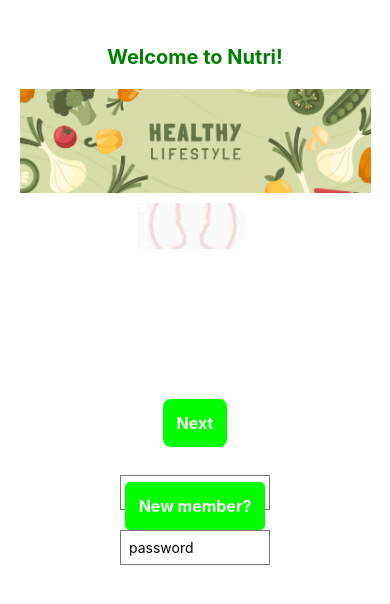
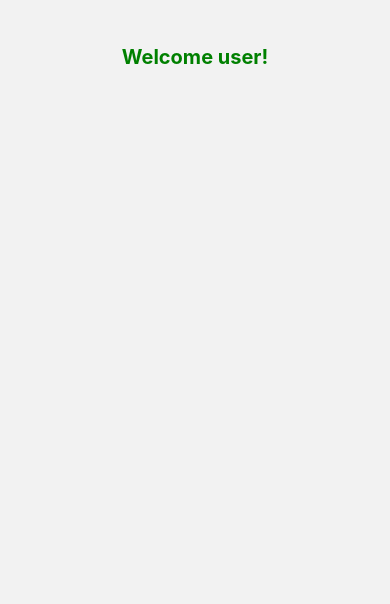
Before and after one commit to eladkobi5/Quantitative-Estimation-of-Food-Components, a React Native app: screen /WelcomeScreen in a window 390 px wide. Shown: the top 604 px of the page. Built offline with nearby package versions, Linux system fonts and the light colour scheme.

Commit message:
Added new screen

```diff
--- a/App.js
+++ b/App.js
@@ -2,117 +2,19 @@ import { StatusBar } from 'expo-status-bar';
 import { StyleSheet, Text, View,Image,BackHandler  } from 'react-native';
 import FlatButton from './components/buttons.js';
 import InputLabel from './components/textLabels.js'
+import HomeScreen from './Pages/HomeScreen.js';
+import WelcomeScreen from './Pages/WelcomeScreen.js';
+import { NavigationContainer } from '@react-navigation/native';
+import { createNativeStackNavigator } from '@react-navigation/native-stack';
 
-
+const Stack = createNativeStackNavigator();
 export default function App() {
   return (
-
-    <View style={styles.container}>
-      <View style={styles.enterContiner}>
-
-        <View style={styles.titles}>
-          <Text style={styles.title}>Welcome to Nutri!</Text>
-          <Image source={require('./assets/SignInImage.jpg')} style={styles.image1}/>
-          <Image source={require('./assets/person.jpg')} style={styles.image2}/>
-          <FlatButton textButton={"Next"} onPress={testFunc} num={'1'}/>
-          <FlatButton textButton={"New member?"} num={'2'}/>
-          <InputLabel inputText={'id'} num={'1'}/>
-          <InputLabel inputText={'password'} num={'2'}/>
-
-        </View>
-      </View>
-
-
-
-
-
-      <StatusBar style="auto" />
-    </View>
+    <NavigationContainer>
+      <Stack.Navigator initialRouteName="HomeScreen" options={{ headerShown: false }}>
+        <Stack.Screen name="HomeScreen" component={HomeScreen} options={{ headerShown: false }} />
+        <Stack.Screen name="WelcomeScreen" component={WelcomeScreen} options={{ headerShown: false }} />
+      </Stack.Navigator>
+    </NavigationContainer>
   );
 }
-
-const styles = StyleSheet.create({
-  container: {
-    flex: 1,
-    backgroundColor: '#fff',
-    alignItems: 'center',
-    justifyContent: 'center',
-  },
-
-  enterContiner: {
-
-    width : '100%',
-    height : '100%',
-
-  },
-
-
-  titles : {
-    marginTop: '50%',
-    width : '100%',
-    alignItems: 'center',
-  },
-
-  title :{
-    fontSize: 20,
-    fontWeight: 'bold',
-    color : 'green',
-    top: -150,
-  },
-
-  image1 : {
-    flexDirection : 'row',
-    width : '90%',
-    height : '45%',
-    alignItems: 'center',
-    //position: 'absolute',
-    top: -130,
-    //bottom: 0,
-    //left: 0,
-    //right: 0,
-
-  },
-
-  image2 : {
-    flexDirection : 'row',
-    width : '30%',
-    height : '20%',
-    alignItems: 'center',
-    bottom: -10,
-    //position: 'absolute',
-    top: -120,
-    //bottom: 0,
-    //left: 0,
-    //right: 0,
-
-  },
-
-});
-
-
-
-
-const styles2 = StyleSheet.create({
-  container: {
-    flex: 1,
-    backgroundColor: '#fff',
-    alignItems: 'center',
-    justifyContent: 'center',
-  },
-
-
-image2 : {
-  flexDirection : 'row',
-  width : '30%',
-  height : '30%',
-  //alignItems: 'low',
-  //justifyContent: 'center',
-
-},
-
-});
-
-
-const testFunc = () => {
-  BackHandler.exitApp();
-};
--- /dev/null
+++ b/Pages/HomeScreen.js
@@ -0,0 +1,128 @@
+import { StatusBar } from 'expo-status-bar';
+import { StyleSheet, Text, View,Image,BackHandler  } from 'react-native';
+import FlatButton from '../components/buttons.js';
+import InputLabel from '../components/textLabels.js';
+import WelcomeScreen from './WelcomeScreen.js';
+import { NavigationContainer } from '@react-navigation/native';
+import { createNativeStackNavigator } from '@react-navigation/native-stack';
+
+const Stack = createNativeStackNavigator();
+
+export default function HomeScreen({navigation}) {
+    return(
+        <View style={styles.container}>
+        <View style={styles.enterContiner}>
+
+          <View style={styles.titles}>
+            <Text style={styles.title}>Welcome to Nutri!</Text>
+            <Image source={require('../assets/SignInImage.jpg')} style={styles.image1}/>
+            <Image source={require('../assets/person.jpg')} style={styles.image2}/>
+            <FlatButton textButton={"Next"}  onPress={() => navigation.navigate('WelcomeScreen')} num={'1'}/>
+            <FlatButton textButton={"New member?"} num={'2'}/>
+            <InputLabel inputText={'id'} num={'1'}/>
+            <InputLabel inputText={'password'} num={'2'}/>
+
+          </View>
+        </View>
+
+
+
+
+
+        <StatusBar style="auto" />
+      </View>
+    );
+    }
+
+
+
+
+const styles = StyleSheet.create({
+    container: {
+      flex: 1,
+      backgroundColor: '#fff',
+      alignItems: 'center',
+      justifyContent: 'center',
+    },
+
+    enterContiner: {
+
+      width : '100%',
+      height : '100%',
+
+    },
+
+
+    titles : {
+      marginTop: '50%',
+      width : '100%',
+      alignItems: 'center',
+    },
+
+    title :{
+      fontSize: 20,
+      fontWeight: 'bold',
+      color : 'green',
+      top: -150,
+    },
+
+    image1 : {
+      flexDirection : 'row',
+      width : '90%',
+      height : '45%',
+      alignItems: 'center',
+      //position: 'absolute',
+      top: -130,
+      //bottom: 0,
+      //left: 0,
+      //right: 0,
+
+    },
+
+    image2 : {
+      flexDirection : 'row',
+      width : '30%',
+      height : '20%',
+      alignItems: 'center',
+      bottom: -10,
+      //position: 'absolute',
+      top: -120,
+      //bottom: 0,
+      //left: 0,
+      //right: 0,
+
+    },
+
+  });
+
+
+
+
+  const styles2 = StyleSheet.create({
+    container: {
+      flex: 1,
+      backgroundColor: '#fff',
+      alignItems: 'center',
+      justifyContent: 'center',
+    },
+
+
+  image2 : {
+    flexDirection : 'row',
+    width : '30%',
+    height : '30%',
+    //alignItems: 'low',
+    //justifyContent: 'center',
+
+  },
+
+  });
+
+
+  const testFunc = () => {
+    BackHandler.exitApp();
+  };
+
+  //const nextFunc = (navigation) => {
+    //navigation.navigate('WelcomeScreen')
+  //}
--- /dev/null
+++ b/Pages/WelcomeScreen.js
@@ -0,0 +1,50 @@
+import { StatusBar } from 'expo-status-bar';
+import { StyleSheet, Text, View,Image,BackHandler  } from 'react-native';
+import FlatButton from '../components/buttons.js';
+import InputLabel from '../components/textLabels.js';
+import HomeScreen from './HomeScreen.js';
+import { NavigationContainer } from '@react-navigation/native';
+import { createNativeStackNavigator } from '@react-navigation/native-stack';
+
+
+export default function WelcomeScreen() {
+    return(
+        <View style={styles.titles}>
+            <Text style={styles.title}>Welcome user!</Text>
+        </View>
+
+
+    );
+}
+
+
+
+const styles = StyleSheet.create({
+    container: {
+      flex: 1,
+      backgroundColor: '#fff',
+      alignItems: 'center',
+      justifyContent: 'center',
+    },
+
+    enterContiner: {
+
+      width : '100%',
+      height : '100%',
+
+    },
+
+
+    titles : {
+      marginTop: '50%',
+      width : '100%',
+      alignItems: 'center',
+    },
+
+    title :{
+      fontSize: 20,
+      fontWeight: 'bold',
+      color : 'green',
+      top: -150,
+    },
+});
```
Also changed, not shown: package.json (+9 -2 lines), 2 other files (tests, documents, lock files or other folders).
